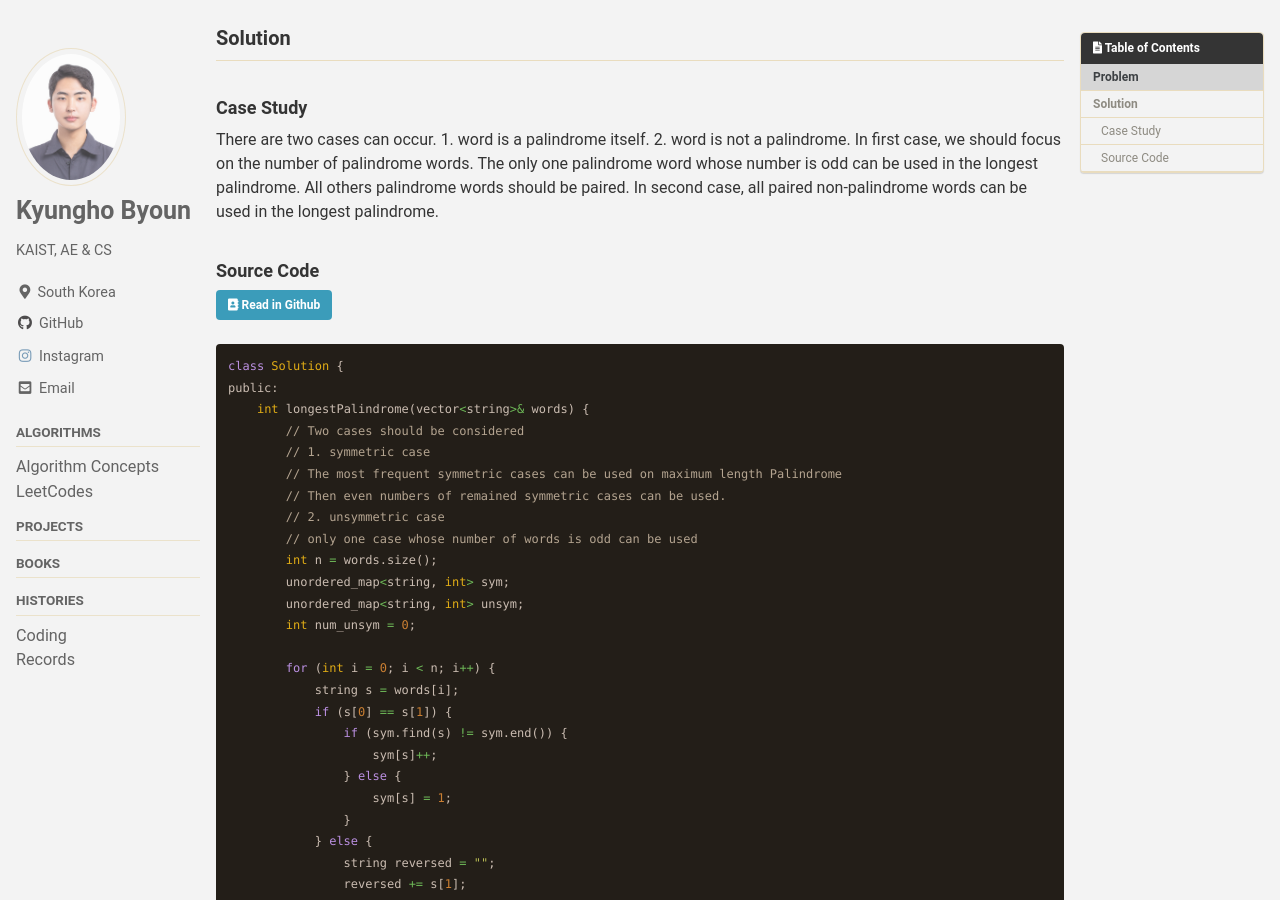
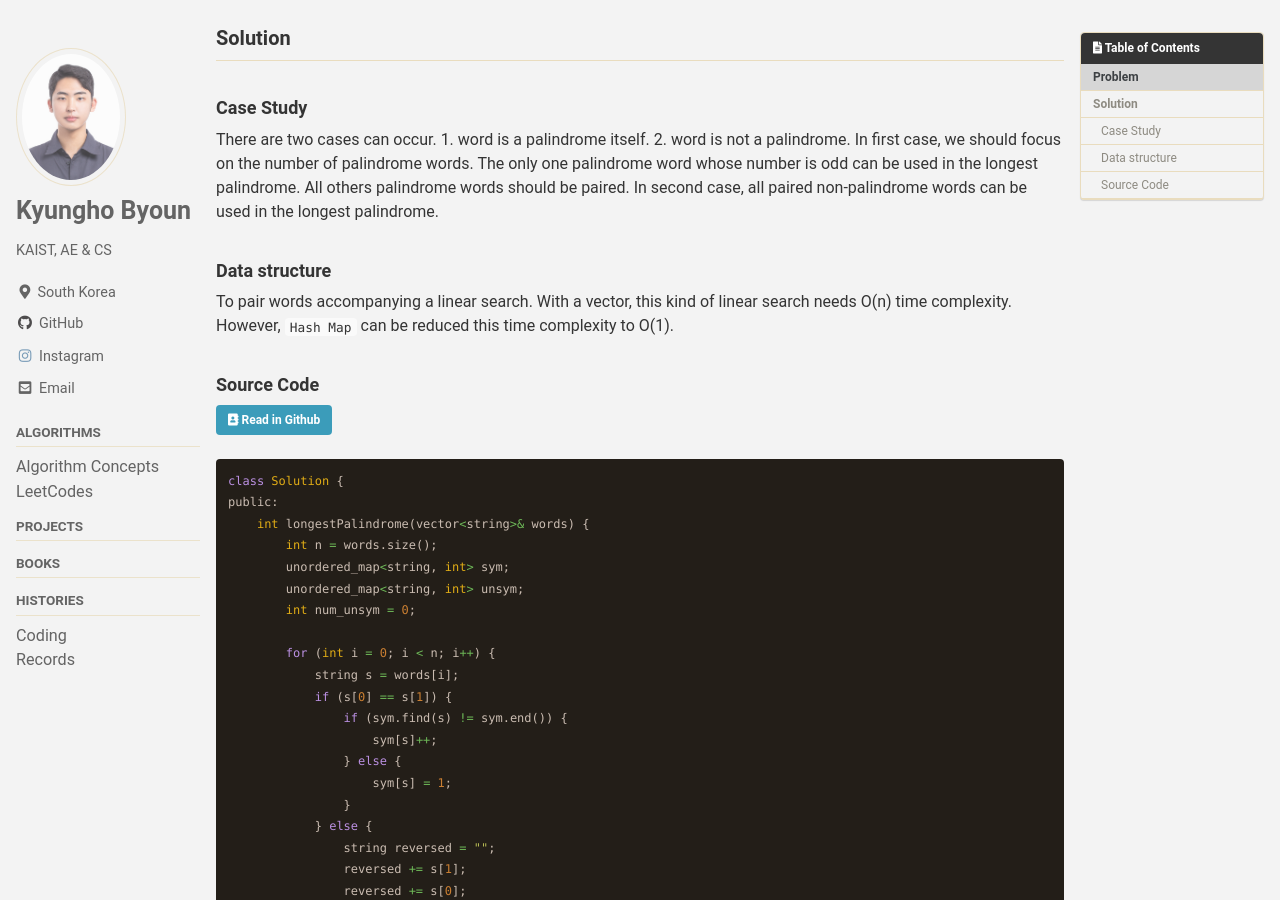
Before and after one commit to Byunk/Byunk.github.io, a Jekyll site: the page built from algorithms/leetcodes/_posts/2023-02-17-2131-longest-pallindrome-by-concatenating-two-letter-words.md, in a window 1280 px wide and 900 px high, scrolled down 861 px. Built offline with Jekyll 4.4.1, drawn with Linux system fonts in a browser that asks for light colours; cached includes are drawn as plain includes; some web fonts are replaced; comment, search, counter and statistics services are not loaded.

Commit message:
post 20230301 leetcode

```diff
--- a/algorithms/leetcodes/_posts/2023-02-17-2131-longest-pallindrome-by-concatenating-two-letter-words.md
+++ b/algorithms/leetcodes/_posts/2023-02-17-2131-longest-pallindrome-by-concatenating-two-letter-words.md
@@ -43,6 +43,10 @@ words[i] consists of lowercase English letters.
 
 There are two cases can occur. 1. word is a palindrome itself. 2. word is not a palindrome. In first case, we should focus on the number of palindrome words. The only one palindrome word whose number is odd can be used in the longest palindrome. All others palindrome words should be paired. In second case, all paired non-palindrome words can be used in the longest palindrome.
 
+### Data structure
+
+To pair words accompanying a linear search. With a vector, this kind of linear search needs O(n) time complexity. However, `Hash Map` can be reduced this time complexity to O(1).
+
 ### Source Code
 
 [<i class='fa fa-address-book' aria-hidden='true'></i> Read in Github](https://github.com/Byunk/LeetCode/blob/master/2131-longest-palindrome-by-concatenating-two-letter-words/2131-longest-palindrome-by-concatenating-two-letter-words.cpp){: .btn .btn--info}
@@ -51,12 +55,6 @@ There are two cases can occur. 1. word is a palindrome itself. 2. word is not a
 class Solution {
 public:
     int longestPalindrome(vector<string>& words) {
-        // Two cases should be considered
-        // 1. symmetric case
-        // The most frequent symmetric cases can be used on maximum length Palindrome
-        // Then even numbers of remained symmetric cases can be used.
-        // 2. unsymmetric case
-        // only one case whose number of words is odd can be used
         int n = words.size();
         unordered_map<string, int> sym;
         unordered_map<string, int> unsym;
```
Also changed, not shown: algorithms/leetcodes/_posts/2023-03-01-4.median-of-two-sorted-arrays.md (added, +92 -0 lines).
